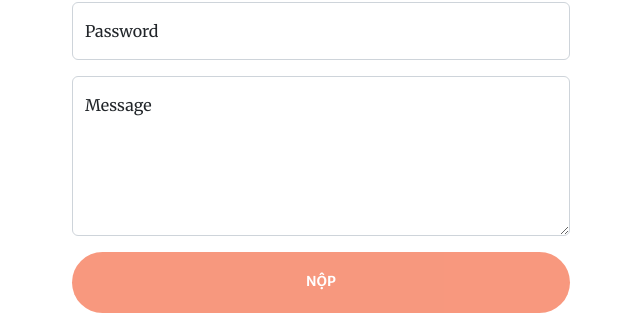
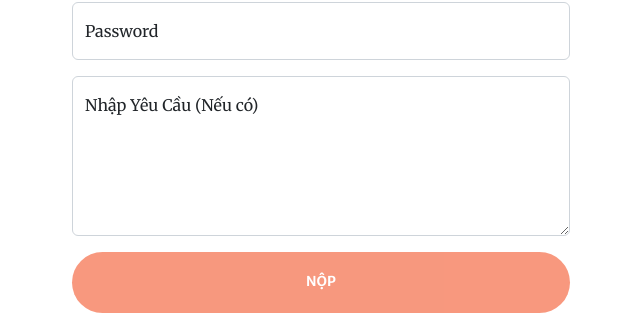
Before and after one commit to nahhididwin/vnbwp, a plain HTML site: page index.html in a window 1280 px wide. Shown: the part 3146-3461 px from the top of the page, without its empty margins (319-959 px from the left). Drawn offline with nearby package versions, Linux system fonts and the light colour scheme; some packages are replaced by stand-ins of ours; a script that the page names is missing.

Commit message:
Update index.html

```diff
--- a/index.html
+++ b/index.html
@@ -211,7 +211,7 @@
                             <!-- Message input-->
                             <div class="form-floating mb-3">
                                 <textarea class="form-control" id="message" type="text" placeholder="Enter your message here..." style="height: 10rem" data-sb-validations="required"></textarea>
-                                <label for="message">Message</label>
+                                <label for="message">Nhập Yêu Cầu (Nếu có)</label>
                                 <div class="invalid-feedback" data-sb-feedback="message:required">A message is required.</div>
                             </div>
                             <!-- Submit success message-->
```
